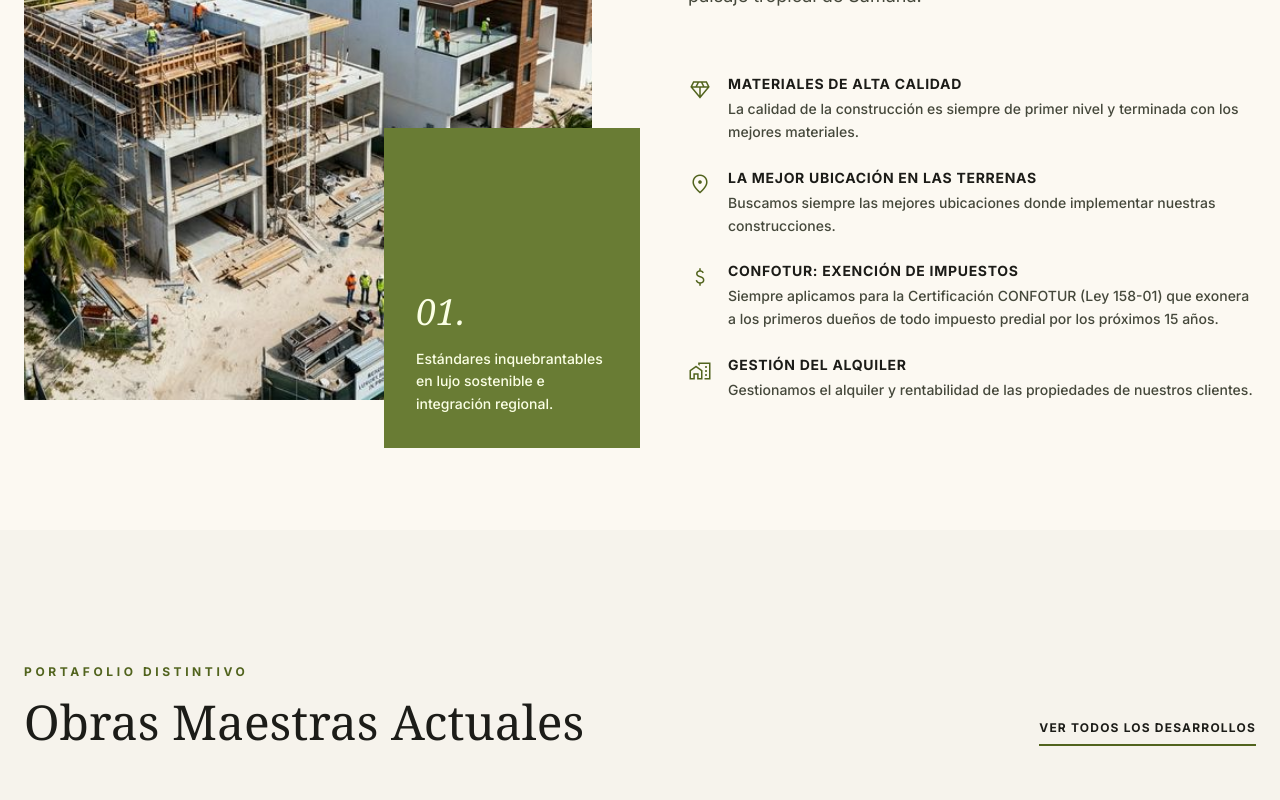
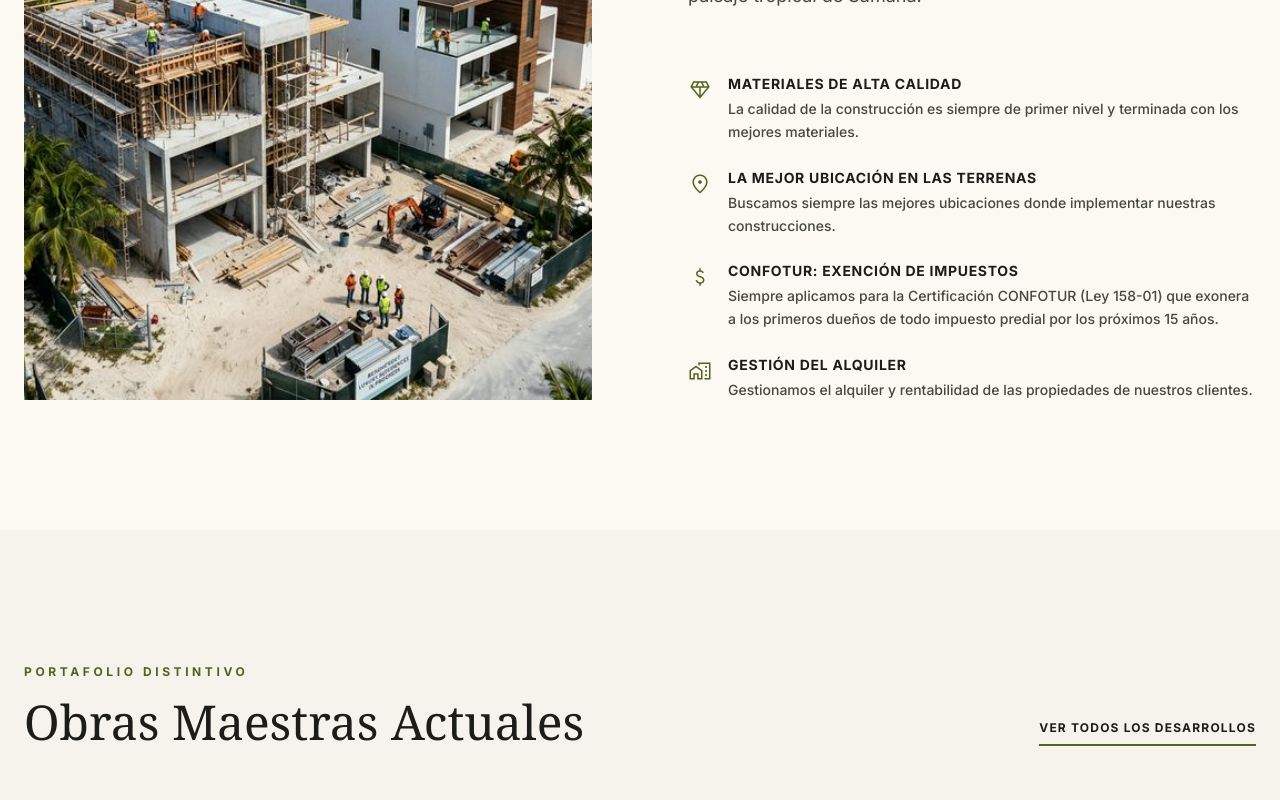
Before and after one commit to bigentikgroup1-hue/bigentik-group, a Next.js app: page /about in a window 1280 px wide. Shown: the part 1240-2040 px from the top of the page. Built offline with nearby package versions, Linux system fonts and the light colour scheme.

Commit message:
fix: modify home sections and add cursor pointer to buttons

```diff
--- a/app/[locale]/page.tsx
+++ b/app/[locale]/page.tsx
@@ -15,13 +15,11 @@ export default async function HomePage({ params }: { params: Promise<{ locale: s
       <ValueProposition locale={locale} />
       <FeaturedProjects locale={locale} />
       <InvestmentBenefits locale={locale} />
-      <LifestyleSection locale={locale} />
+      {/* <LifestyleSection locale={locale} /> */}
 
-      <div className="py-32 px-6">
-        {/* We use the shared CTA Section here but because it was explicitly requested by the user previously to remove its props,
-            we simply use it as is, and inject the buttons inside it via children in the next step. */}
-        <CTASection locale={locale} />
-      </div>
+      {/* <div className="py-32 px-6"> */}
+      <CTASection locale={locale} />
+      {/* </div> */}
     </main>
   );
 }
--- a/components/home/HomeHero.tsx
+++ b/components/home/HomeHero.tsx
@@ -30,7 +30,7 @@ export const HomeHero = async ({ locale }: { locale: string }) => {
             {t('home.hero.description')}
           </p>
           <div className="flex gap-6">
-            <button className="editorial-gradient px-10 py-4 text-xs uppercase tracking-widest font-bold text-on-primary">
+            <button className="editorial-gradient px-10 py-4 text-xs uppercase tracking-widest font-bold text-on-primary cursor-pointer">
               {t('home.hero.portfolio_btn')}
             </button>
           </div>
--- a/components/home/ValueProposition.tsx
+++ b/components/home/ValueProposition.tsx
@@ -18,12 +18,6 @@ export const ValueProposition = async ({ locale }: { locale: string }) => {
                 fill
                 quality={100}
               />
-            </div>
-            <div className="absolute -bottom-12 -right-12 w-64 h-80 bg-primary-container p-8 hidden md:flex flex-col justify-end">
-              <span className="text-on-primary-container font-headline text-4xl mb-4 italic">{t('home.value_prop.float_number')}</span>
-              <p className="text-on-primary-container text-sm leading-relaxed font-medium">
-                {t('home.value_prop.float_desc')}
-              </p>
             </div>
           </div>
           <div className="space-y-8">
--- a/components/layout/Footer.tsx
+++ b/components/layout/Footer.tsx
@@ -8,7 +8,7 @@ export function Footer({ dict, locale }: { dict: Dictionary, locale: string }) {
   return (
     <footer className="bg-surface-container-highest py-20">
       <div className="max-w-7xl mx-auto px-6">
-        <div className="grid grid-cols-1 md:grid-cols-12 gap-12 pb-20">
+        <div className="grid grid-cols-1 md:grid-cols-12 gap-12">
           <div className="md:col-span-4">
             <Image
               src="/bigentik-logo.svg"
--- a/components/layout/LanguageSwitcher.tsx
+++ b/components/layout/LanguageSwitcher.tsx
@@ -51,7 +51,7 @@ export const LanguageSwitcher = () => {
                 <button
                   key={loc}
                   onClick={() => handleLocaleChange(loc)}
-                  className="text-[9px] uppercase font-bold tracking-widest px-3 py-1.5 rounded-full text-on-surface/60 hover:text-primary hover:bg-white/50 transition-colors shrink-0"
+                  className="text-[9px] uppercase font-bold tracking-widest px-3 py-1.5 rounded-full text-on-surface/60 hover:text-primary hover:bg-white/50 transition-colors shrink-0 cursor-pointer"
                 >
                   {loc}
                 </button>
```
